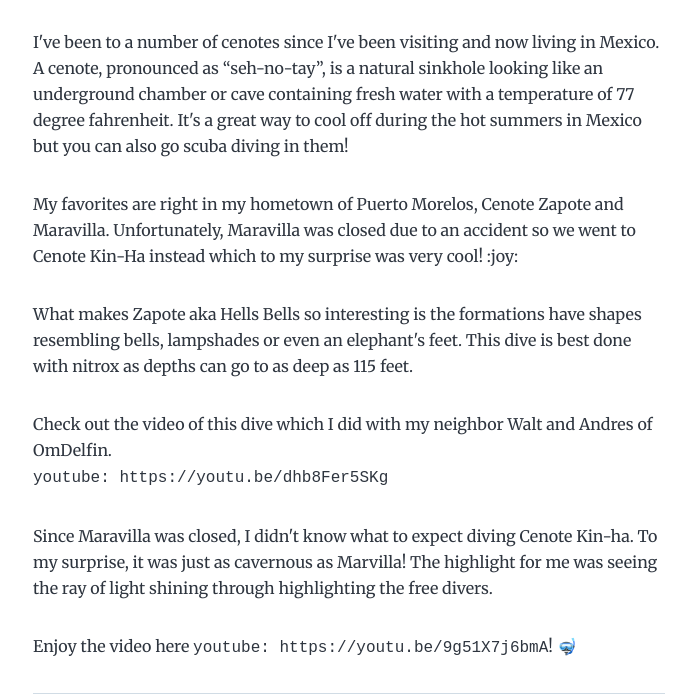
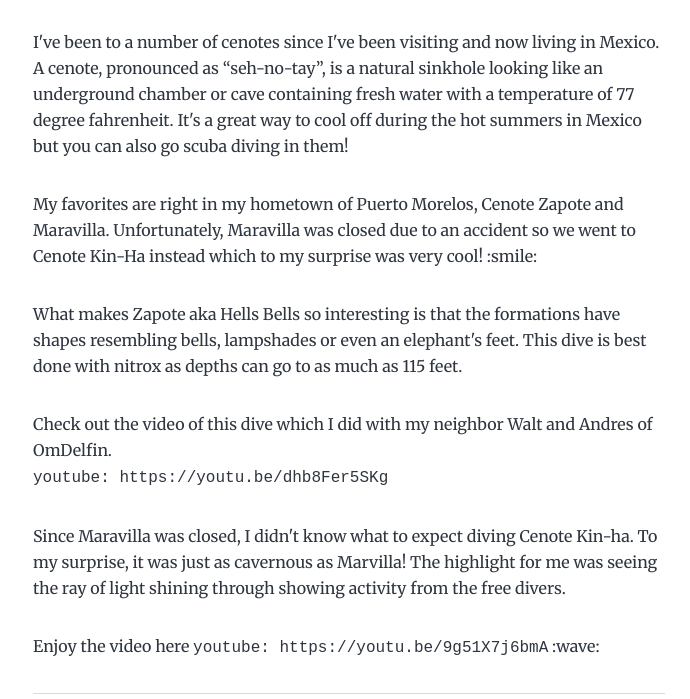
Before and after one commit to glitton/dive-with-sean, a Gatsby site: page /cenotes/ in a window 1280 px wide. Shown: the part 251-950 px from the top of the page, without its empty margins (291-981 px from the left). Built offline with nearby package versions, Linux system fonts and the light colour scheme; Gatsby itself is replaced by a stand-in of ours.

Commit message:
updated cenote text

```diff
--- a/content/blog/cenotes/index.md
+++ b/content/blog/cenotes/index.md
@@ -1,18 +1,17 @@
 ---
 title: Magic in the jungle
 date: "2022-06-26T12:12:03.284Z"
-description: "Magic in the jungle."
 ---
 
 I've been to a number of cenotes since I've been visiting and now living in Mexico. A cenote, pronounced as “seh-no-tay”, is a natural sinkhole looking like an underground chamber or cave containing fresh water with a temperature of 77 degree fahrenheit. It's a great way to cool off during the hot summers in Mexico but you can also go scuba diving in them!
 
-My favorites are right in my hometown of Puerto Morelos, Cenote Zapote and Maravilla. Unfortunately, Maravilla was closed due to an accident so we went to Cenote Kin-Ha instead which to my surprise was very cool! :joy:
+My favorites are right in my hometown of Puerto Morelos, Cenote Zapote and Maravilla. Unfortunately, Maravilla was closed due to an accident so we went to Cenote Kin-Ha instead which to my surprise was very cool! :smile:
 
-What makes Zapote aka Hells Bells so interesting is the formations have shapes resembling bells, lampshades or even an elephant's feet. This dive is best done with nitrox as depths can go to as deep as 115 feet.
+What makes Zapote aka Hells Bells so interesting is that the formations have shapes resembling bells, lampshades or even an elephant's feet. This dive is best done with nitrox as depths can go to as much as 115 feet.
 
 Check out the video of this dive which I did with my neighbor Walt and Andres of OmDelfin.
 `youtube: https://youtu.be/dhb8Fer5SKg`
 
-Since Maravilla was closed, I didn't know what to expect diving Cenote Kin-ha. To my surprise, it was just as cavernous as Marvilla! The highlight for me was seeing the ray of light shining through highlighting the free divers.
+Since Maravilla was closed, I didn't know what to expect diving Cenote Kin-ha. To my surprise, it was just as cavernous as Marvilla! The highlight for me was seeing the ray of light shining through showing activity from the free divers.
 
-Enjoy the video here `youtube: https://youtu.be/9g51X7j6bmA`! 🤿
+Enjoy the video here `youtube: https://youtu.be/9g51X7j6bmA` :wave:
```
